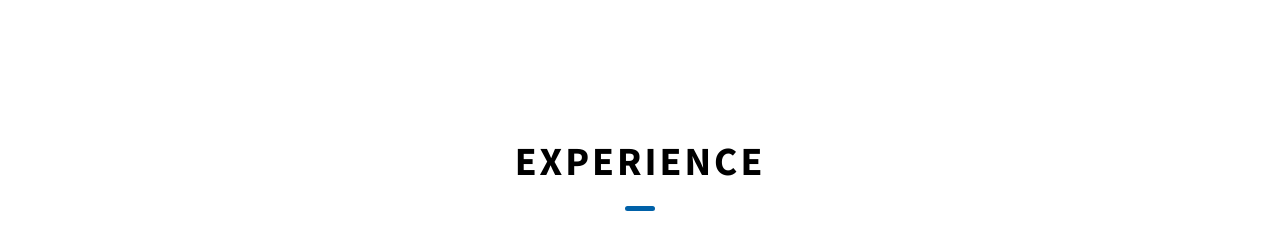
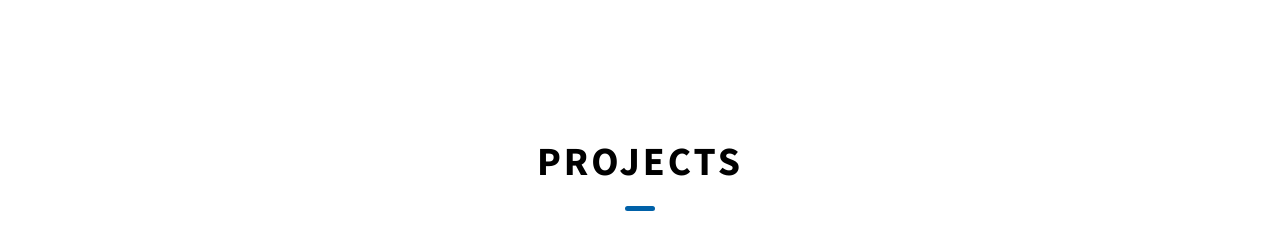
Before and after one commit to Lin0611/lin0611.github.io, a website: page index.html in a window 1280 px wide. Shown: the part 3280-3521 px from the top of the page. Drawn offline with Linux system fonts and the light colour scheme.

Commit message:
Add files via upload

```diff
--- a/index.html
+++ b/index.html
@@ -267,11 +267,11 @@
                 </div>
             </div>
         </section>
-        <!-- Experience Section -->
-        <section id="experience" class="projects sec-pad">
+        <!-- Projects Section -->
+        <section id="Projects" class="projects sec-pad">
             <div class="main-container">
                 <h2 class="heading heading-sec heading-sec__mb-bg">
-                    <span class="heading-sec__main">Experience</span>
+                    <span class="heading-sec__main">Projects</span>
                     <span class="heading-sec__sub">
                     </span>
                 </h2>
```
